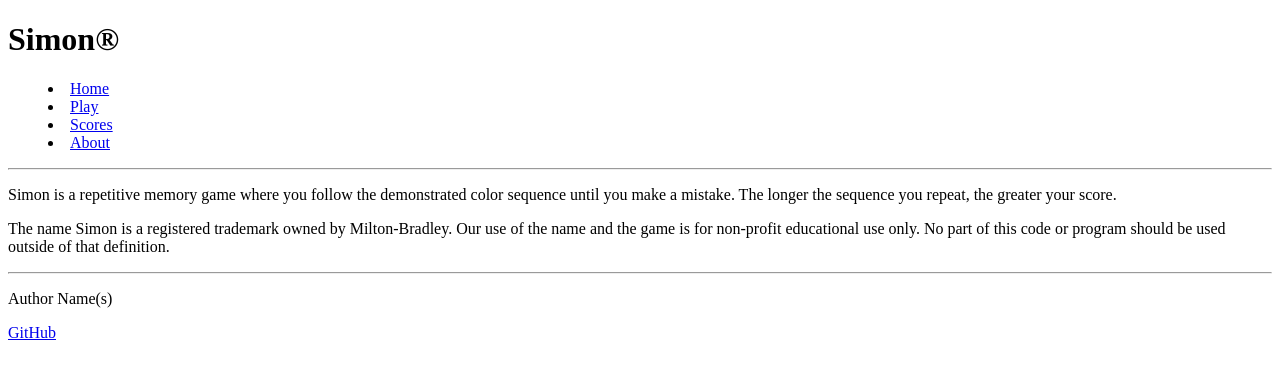
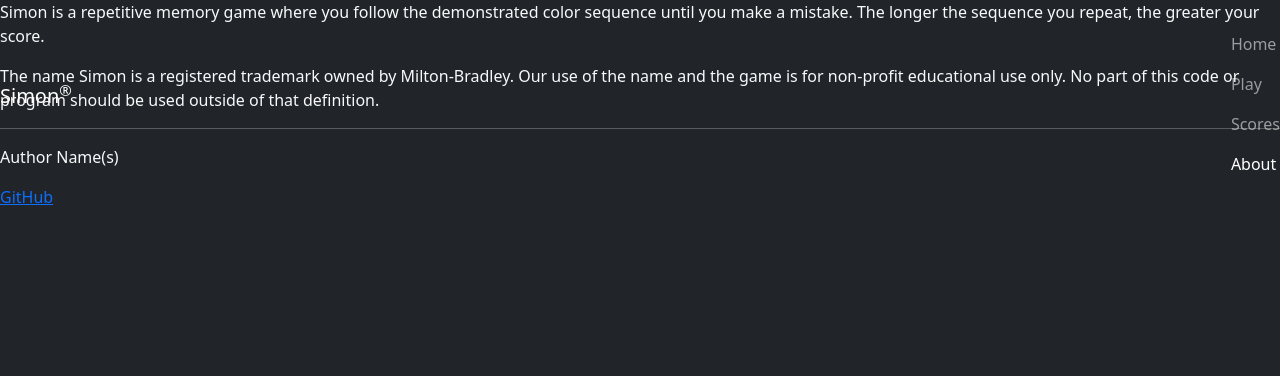
Before and after one commit to qwilc/simon, a plain HTML site: page about.html in a window 1280 px wide. Drawn offline with nearby package versions, Linux system fonts and the light colour scheme.

Commit message:
Add bootstrap classes to the headers for each page

```diff
--- a/about.html
+++ b/about.html
@@ -4,23 +4,36 @@
     <meta charset="UTF-8">
     <meta http-equiv="X-UA-Compatible" content="IE=edge">
     <meta name="viewport" content="width=device-width, initial-scale=1.0">
-    <title>Document</title>
+    <title>About</title>
+
+    <link rel="stylesheet" href="main.css" />
+
+    <link
+    href="https://cdn.jsdelivr.net/npm/bootstrap@5.2.2/dist/css/bootstrap.min.css"
+    rel="stylesheet"
+    integrity="sha384-Zenh87qX5JnK2Jl0vWa8Ck2rdkQ2Bzep5IDxbcnCeuOxjzrPF/et3URy9Bv1WTRi"
+    crossorigin="anonymous"
+  />
 </head>
-<body>
-
-    <header>
-        <h1>Simon®</h1>
-
-        <nav>
-            <menu>
-              <li><a href="index.html">Home</a></li>
-              <li><a href="play.html">Play</a></li>
-              <li><a href="scores.html">Scores</a></li>
-              <li><a href="about.html">About</a></li>
+<body class="bg-dark text-light">
+    <header class="container-fluid">
+        <nav class="navbar fixed-top navbar-dark">
+            <a class="navbar-brand" href="#">Simon<sup>&reg;</sup></a>
+            <menu class="navbar-nav">
+              <li class="nav-item">
+                <a class="nav-link" href="index.html">Home</a>
+            </li>
+              <li class="nav-item">
+                <a class="nav-link" href="play.html">Play</a>
+            </li>
+              <li class="nav-item">
+                <a class="nav-link" href="scores.html">Scores</a>
+            </li>
+              <li class="nav-item">
+                <a class="nav-link active" href="about.html">About</a>
+            </li>
             </menu>
           </nav>
-
-        <hr />
     </header>
 
     <main>
```
Also changed, not shown: index.html (+25 -13 lines), play.html (+28 -16 lines), scores.html (+28 -16 lines).
